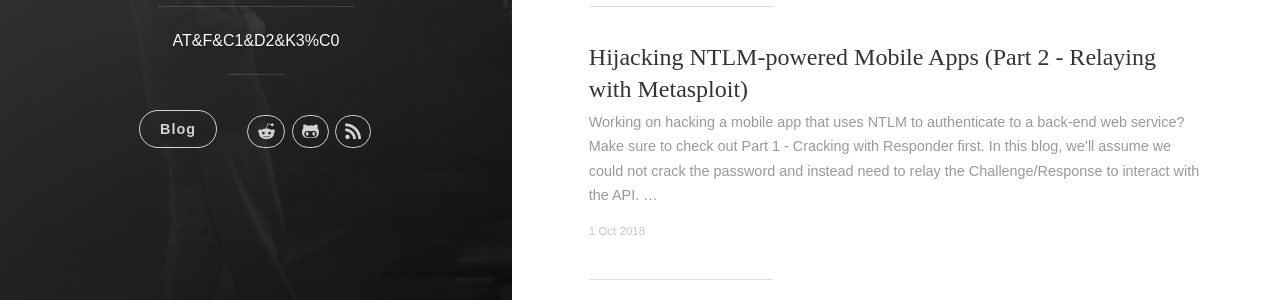
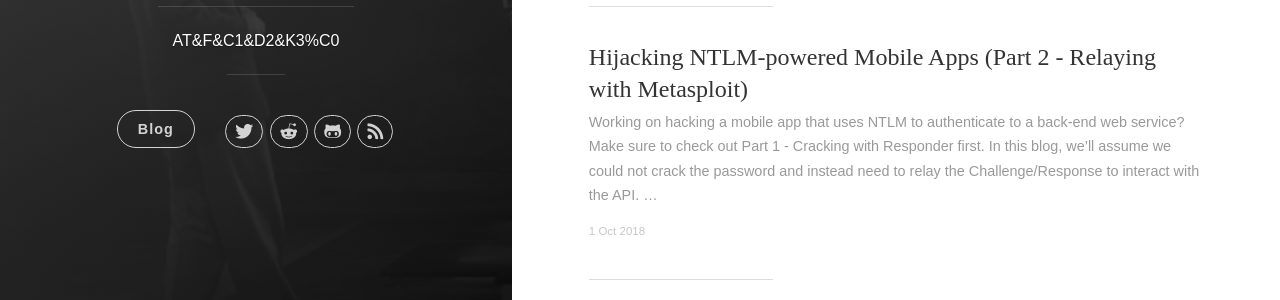
Before and after one commit to hackdou/initblog.com, a Jekyll site: the page built from index.html, in a window 1280 px wide. Shown: the part 467-767 px from the top of the page. Built offline with Jekyll 4.4.1, drawn with Linux system fonts in a browser that asks for light colours; the list of posts is cut into pages by our own code.

Commit message:
fixing icons

```diff
--- a/_config.yml
+++ b/_config.yml
@@ -10,7 +10,7 @@ author:
   name: 'InitString'
   github_username:  initstring
   reddit_username: initstring
-  twitter_username: initstring
+  twitter_username: init_string
 
 defaults:
   -
--- a/_includes/header.html
+++ b/_includes/header.html
@@ -26,6 +26,16 @@
 
           <nav class="cover-navigation navigation--social">
             <ul class="navigation">
+
+            {% if site.author.twitter_username %}
+              <!-- Reddit -->
+              <li class="navigation__item">
+                <a href="http://twitter.com/u/{{ site.author.twitter_username }}" title="@{{ site.author.twitter_username }} on Twitter" target="_blank">
+                  <i class="fab fa-twitter"></i>
+                  <span class="label">Twitter</span>
+                </a>
+              </li>
+            {% endif %}
 
             {% if site.author.reddit_username %}
               <!-- Reddit -->
```
